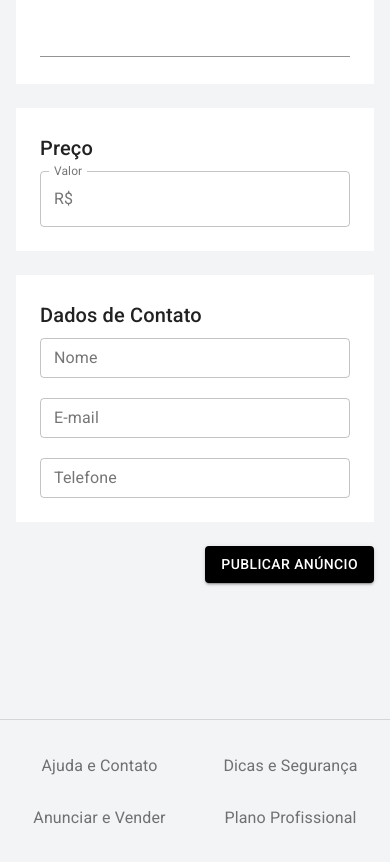
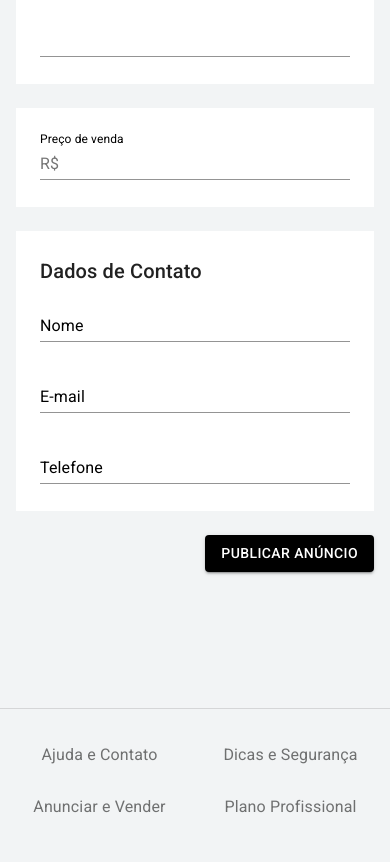
Before and after one commit to paulojrc52/anunxiar, a Next.js app: page /user/publish in a window 390 px wide. Shown: the part 960-1822 px from the top of the page. Built offline with nearby package versions, Linux system fonts and the light colour scheme.

Commit message:
price, name, email e phone field validation

```diff
--- a/pages/user/publish.js
+++ b/pages/user/publish.js
@@ -103,6 +103,10 @@
   description: yup.string()
     .min(50, 'Escreva uma descrição com pelo menos 50 caracteres.')
     .required('Campo obrigatório'),
+  price: yup.number().required('Campo obrigatório'),
+  email: yup.string().email('Digite um e-mail válido').required('Campo obrigatório'),
+  name: yup.string().required('Campo obrigatório'),
+  phone: yup.string().required('Campo obrigatório')
 })
 
 const Publish = () => {
@@ -140,6 +144,10 @@
           title: '',
           category: '',
           description: '',
+          price: '',
+          email: '',
+          name: '',
+          phone: '',
         }}
         validationSchema={validationSchema}
         onSubmit={(values) => {
@@ -265,7 +273,7 @@
                       <InputLabel className={classes.inputLabel}>Escreva os detalhes do que está vendendo</InputLabel>
                       <Input
                         name='description'
-                        value={values.title}
+                        value={values.description}
                         onChange={handleChange}
                         multiline
                         rows={6}
@@ -280,16 +288,18 @@
 
                 <Container maxWidth='md' className={classes.boxContainer}>
                   <Box className={classes.box}>
-                    <Typography component='h6' variant='h6' color='textPrimary' gutterBottom>
-                      Preço
-                    </Typography>
-                    <FormControl fullWidth variant='outlined'>
-                      <InputLabel>Valor</InputLabel>
-                      <OutlinedInput
-                        onChange={() => {}}
+                    <FormControl error={errors.price} fullWidth>
+                      <InputLabel className={classes.inputLabel}>Preço de venda</InputLabel>
+                      <Input
+                        name='price'
+                        value={values.price}
+                        onChange={handleChange}
+                        variant='outlined'
                         startAdornment={<InputAdornment position='start'>R$</InputAdornment>}
-                        labelWidth={40}
                       />
+                      <FormHelperText>
+                        {errors.price}
+                      </FormHelperText>
                     </FormControl>
                   </Box>
                 </Container>
@@ -300,26 +310,41 @@
                     <Typography component='h6' variant='h6' color='textPrimary' gutterBottom>
                       Dados de Contato
                     </Typography>
-                    <TextField
-                      label='Nome'
-                      variant='outlined'
-                      size='small'
-                      fullWidth
-                    />
+                    <FormControl error={errors.name} fullWidth>
+                      <InputLabel className={classes.inputLabel}>Nome</InputLabel>
+                      <Input
+                        name='name'
+                        value={values.name}
+                        onChange={handleChange}
+                      />
+                      <FormHelperText>
+                        {errors.name}
+                      </FormHelperText>
+                    </FormControl>
                     <br /> <br />
-                    <TextField
-                      label='E-mail'
-                      variant='outlined'
-                      size='small'
-                      fullWidth
-                    />
+                    <FormControl error={errors.email} fullWidth>
+                      <InputLabel className={classes.inputLabel}>E-mail</InputLabel>
+                      <Input
+                        name='email'
+                        value={values.email}
+                        onChange={handleChange}
+                      />
+                      <FormHelperText>
+                        {errors.email}
+                      </FormHelperText>
+                    </FormControl>
                     <br /><br />
-                    <TextField
-                      label='Telefone'
-                      variant='outlined'
-                      size='small'
-                      fullWidth
-                    />
+                    <FormControl error={errors.phone} fullWidth>
+                      <InputLabel className={classes.inputLabel}>Telefone</InputLabel>
+                      <Input
+                        name='phone'
+                        value={values.phone}
+                        onChange={handleChange}
+                      />
+                      <FormHelperText>
+                        {errors.phone}
+                      </FormHelperText>
+                    </FormControl>
                   </Box>
                 </Container>
 
```
